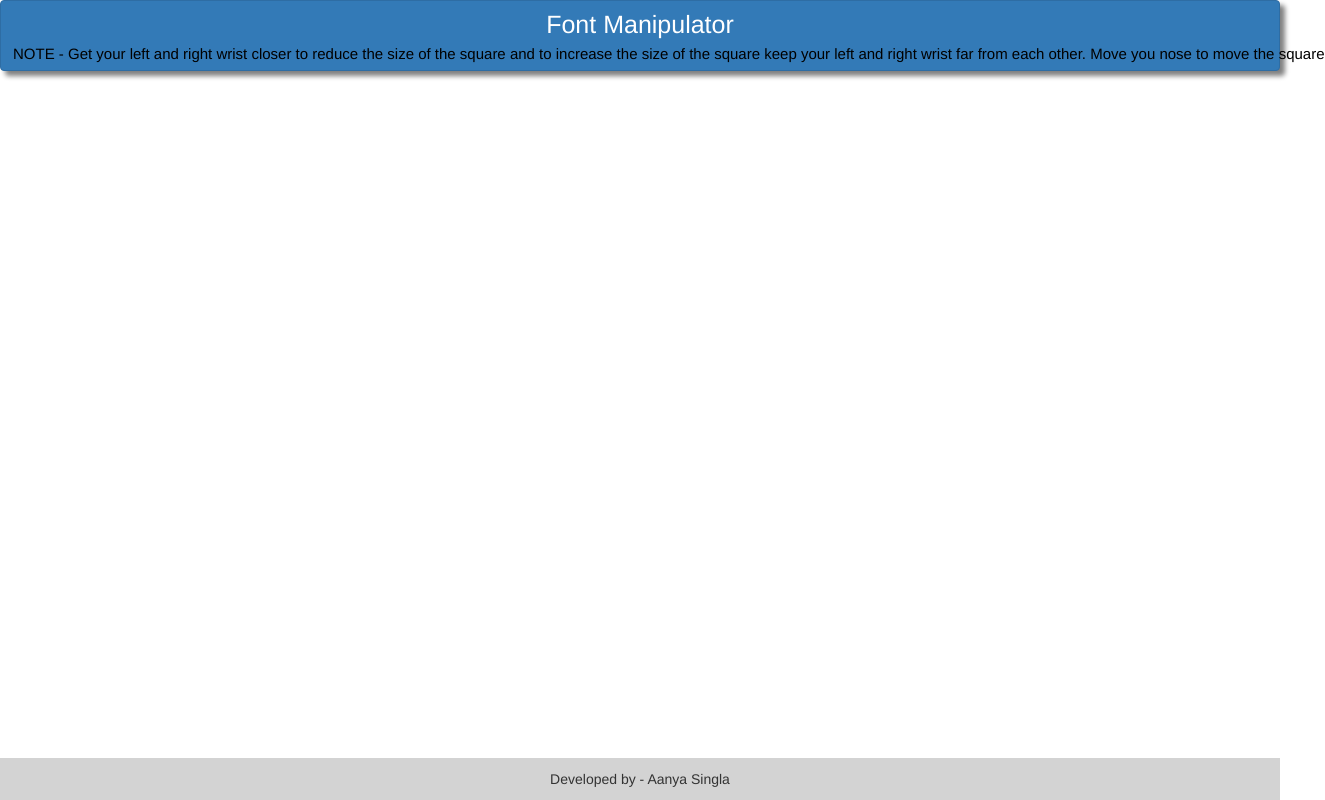
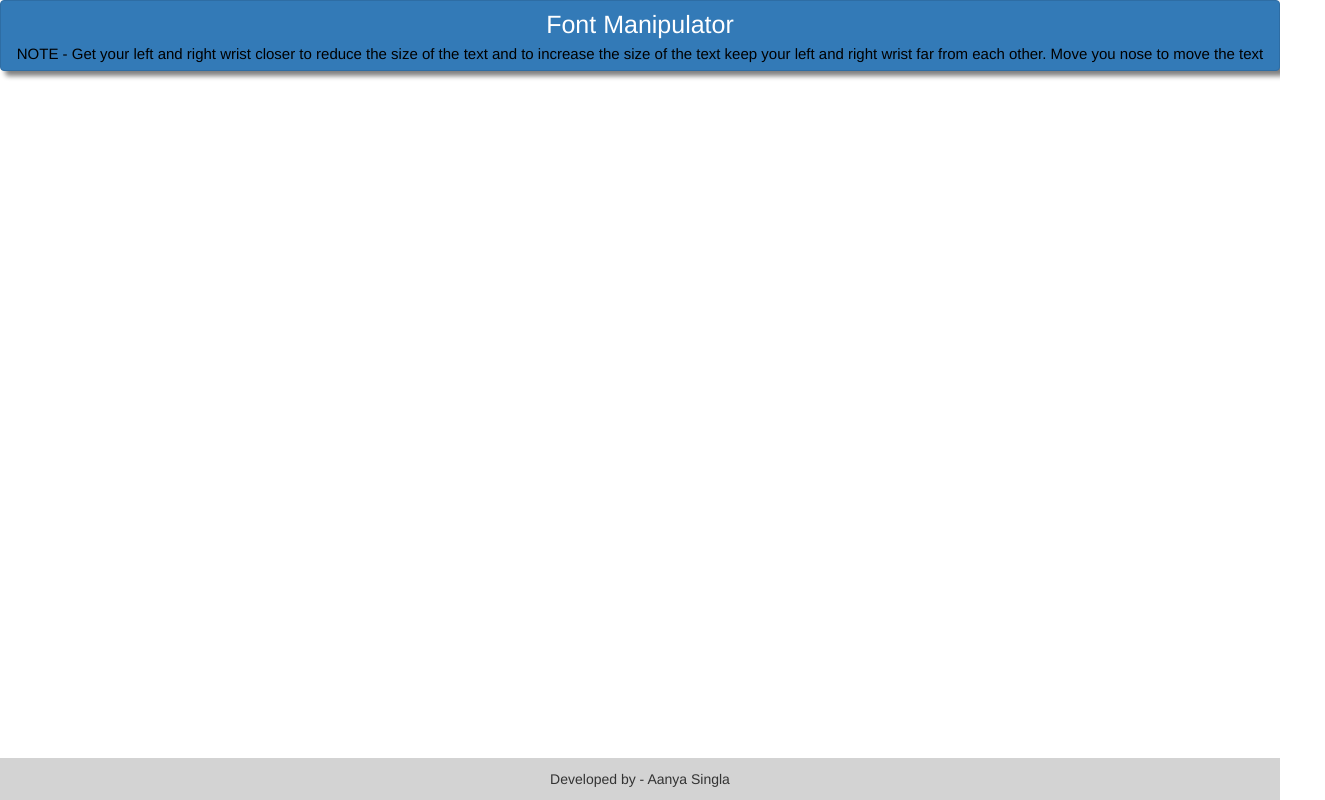
Before and after one commit to aanya6b/project-123, a plain HTML site: page index.html in a window 1280 px wide. Shown: the whole page, 1325 px wide, since content can reach past the window. Drawn offline with nearby package versions, Linux system fonts and the light colour scheme.

Commit message:
Add files via upload

```diff
--- a/index.html
+++ b/index.html
@@ -1,6 +1,6 @@
 <html>
 <head>
-  <title>Realtime Drawing</title>
+  <title>Realtime Font Manipulator</title>
     <meta name="viewport" content="width=device-width, initial-scale=1.0">
     <link rel="stylesheet" href="https://maxcdn.bootstrapcdn.com/bootstrap/3.4.0/css/bootstrap.min.css">
     <script src="https://ajax.googleapis.com/ajax/libs/jquery/3.4.1/jquery.min.js"></script>
@@ -17,9 +17,9 @@
   <h3 class="btn btn-primary heading">Font Manipulator
     <br>
     <span class="note">NOTE - Get your left and right wrist closer
-      to reduce the size of the square and to increase the size of
-      the square keep your left and right wrist far from each other.
-      Move you nose to move the square</span>
+      to reduce the size of the text and to increase the size of
+      the text keep your left and right wrist far from each other.
+      Move you nose to move the text</span>
     <br>
     <span id="width_and_height"></span>
   </h3>
```
